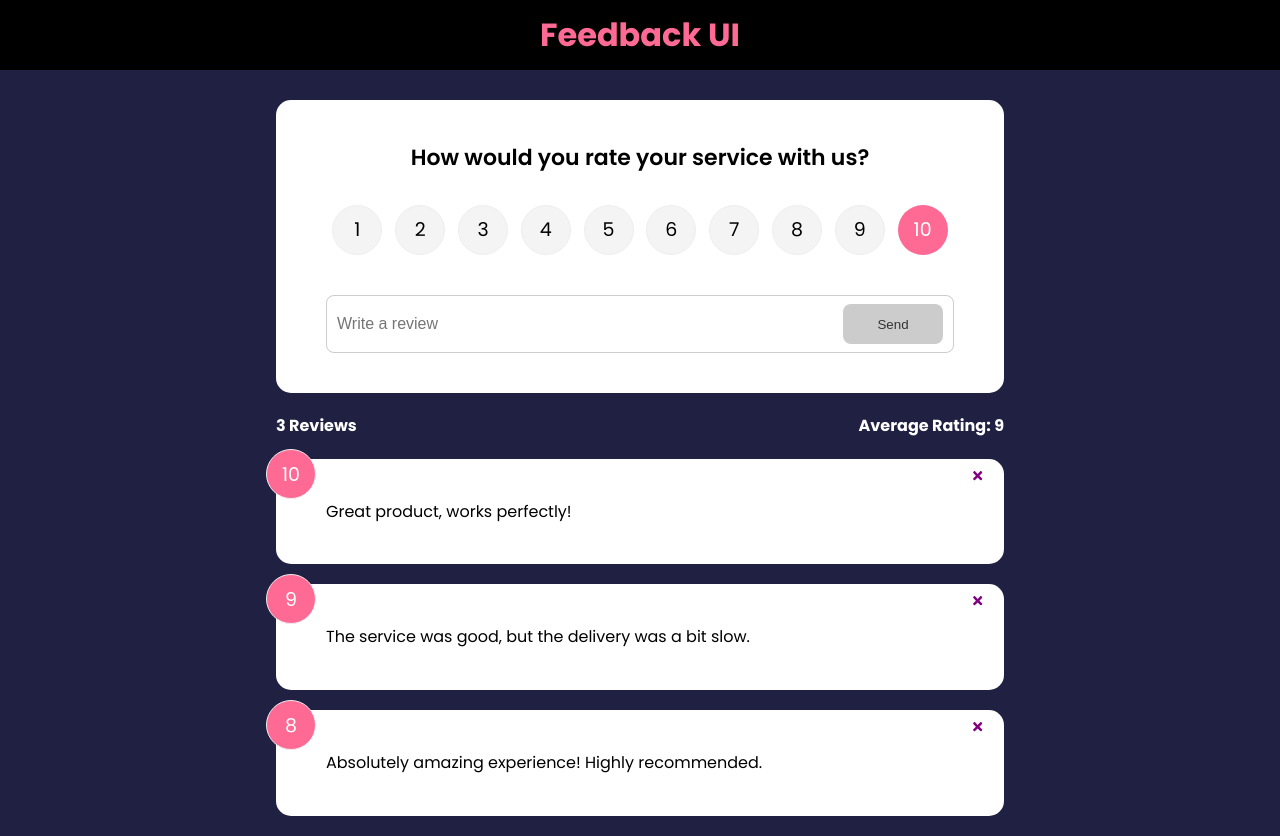
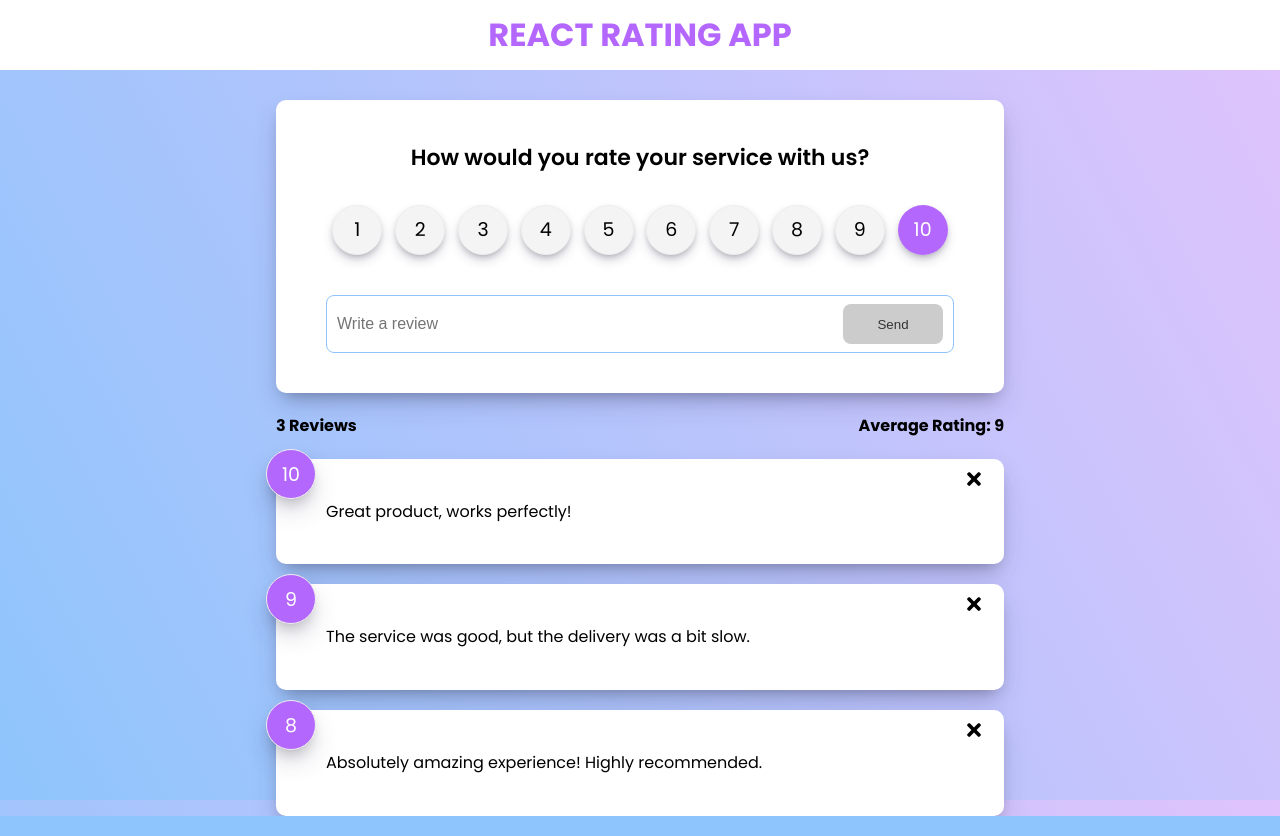
Before and after one commit to Uzafar90/React_Learning_Project_1, a React (Create React App) app: page / in a window 1280 px wide. Built offline with nearby package versions, Linux system fonts and the light colour scheme.

Commit message:
component updates

```diff
--- a/package.json
+++ b/package.json
@@ -6,10 +6,12 @@
     "@testing-library/jest-dom": "^5.17.0",
     "@testing-library/react": "^13.4.0",
     "@testing-library/user-event": "^13.5.0",
+    "framer-motion": "^4.1.17",
     "react": "^18.2.0",
     "react-dom": "^18.2.0",
     "react-icons": "^4.10.1",
     "react-scripts": "5.0.1",
+    "uuid": "^9.0.0",
     "web-vitals": "^2.1.4"
   },
   "scripts": {
--- a/src/App.js
+++ b/src/App.js
@@ -1,4 +1,5 @@
 import { useState } from 'react';
+import { v4 as uuidv4 } from 'uuid';
 import Header from './components/Header';
 import FeedbackList from './components/FeedbackList';
 import FeedbackStat from './components/FeedbackStat';
@@ -7,6 +8,12 @@ import FeedbackForm from './components/FeedbackForm';
 
 function App(props) {
 	const [feedback, setFeedback] = useState(FeedbackData);
+
+	const addFeedback = (newFeedback) => {
+		newFeedback.id = uuidv4();
+		setFeedback([newFeedback, ...feedback]);
+	};
+
 	const deleteFeedback = (id) => {
 		if (window.confirm('Are you sure you want to delete?')) {
 			setFeedback(feedback.filter((item) => item.id !== id));
@@ -17,7 +24,7 @@ function App(props) {
 		<>
 			<Header />
 			<div className="container">
-				<FeedbackForm />
+				<FeedbackForm handleAdd={addFeedback} />
 				<FeedbackStat feedback={feedback} />
 				<FeedbackList feedback={feedback} handleDelete={deleteFeedback} />
 			</div>
--- a/src/components/FeedbackForm.jsx
+++ b/src/components/FeedbackForm.jsx
@@ -3,7 +3,7 @@ import Card from './shared/Card';
 import Button from './shared/Button';
 import RatingSelect from './RatingSelect';
 
-function FeedbackForm() {
+function FeedbackForm({ handleAdd }) {
 	const [text, setText] = useState('');
 	const [rating, setRating] = useState(10);
 	const [btnDisabled, setBtnDisabled] = useState(true);
@@ -23,9 +23,21 @@ function FeedbackForm() {
 		setText(e.target.value);
 	};
 
+	const handleSubmit = (e) => {
+		e.preventDefault();
+		if (text.trim().length > 10) {
+			const newFeedback = {
+				text,
+				rating
+			};
+			handleAdd(newFeedback);
+
+			setText('');
+		}
+	};
 	return (
 		<Card>
-			<form>
+			<form onSubmit={handleSubmit}>
 				<h2>How would you rate your service with us?</h2>
 				<RatingSelect select={(rating) => setRating(rating)} />
 				<div className="input-group">
--- a/src/components/FeedbackList.jsx
+++ b/src/components/FeedbackList.jsx
@@ -1,3 +1,4 @@
+import { motion, AnimatePresence } from 'framer-motion';
 import PropTypes from 'prop-types';
 import Feedbackitem from './Feedbackitem';
 
@@ -7,9 +8,22 @@ function FeedbackList({ feedback, handleDelete }) {
 	}
 	return (
 		<div className="feedback-list">
-			{feedback.map((item) => (
-				<Feedbackitem key={item.id} item={item} handleDelete={handleDelete} />
-			))}
+			<AnimatePresence>
+				{feedback.map((item) => (
+					<motion.div
+						key={item.id}
+						initial={{ opacity: 0 }}
+						animate={{ opacity: 1 }}
+						transition={{ duration: 1.1 }}
+					>
+						<Feedbackitem
+							key={item.id}
+							item={item}
+							handleDelete={handleDelete}
+						/>
+					</motion.div>
+				))}
+			</AnimatePresence>
 		</div>
 	);
 }
--- a/src/components/Feedbackitem.jsx
+++ b/src/components/Feedbackitem.jsx
@@ -7,7 +7,7 @@ function Feedbackitem({ item, handleDelete }) {
 		<Card>
 			<div className="num-display">{item.rating}</div>
 			<button onClick={() => handleDelete(item.id)} className="close">
-				<FaTimes color="purple" />
+				<FaTimes color="black" size={20} />
 			</button>
 			<div className="text-display">{item.text}</div>
 		</Card>
--- a/src/components/Header.jsx
+++ b/src/components/Header.jsx
@@ -15,9 +15,9 @@ const Header = ({ text, bgColor, textColor }) => {
 };
 
 Header.defaultProps = {
-	text: 'Feedback UI',
-	bgColor: 'rgba(0,0,0,4)',
-	textColor: '#ff6a95'
+	text: 'REACT RATING APP',
+	bgColor: '#fff',
+	textColor: '#b467fc'
 };
 
 Header.propTypes = {
--- a/src/index.css
+++ b/src/index.css
@@ -8,7 +8,9 @@
 
 body {
 	font-family: 'Poppins', sans-serif;
-	background-color: #202142;
+	background-color: #8ec5fc;
+	background-image: linear-gradient(62deg, #8ec5fc 0%, #e0c3fc 100%);
+	height: 100vh;
 	color: #fff;
 	line-height: 1.6;
 }
@@ -35,10 +37,12 @@ header {
 .card {
 	background-color: #fff;
 	color: #333;
-	border-radius: 15px;
+	border-radius: 10px;
 	padding: 40px 50px;
 	margin: 20px 0;
 	position: relative;
+	box-shadow: rgba(50, 50, 93, 0.25) 0px 13px 27px -5px,
+		rgba(0, 0, 0, 0.3) 0px 8px 16px -8px;
 }
 
 .card.reverse {
@@ -71,6 +75,8 @@ header {
 	font-size: 19px;
 	border: 1px #eee solid;
 	transition: 0.3s;
+	box-shadow: rgba(50, 50, 93, 0.25) 0px 6px 12px -2px,
+		rgba(0, 0, 0, 0.3) 0px 3px 7px -3px;
 }
 
 .rating li label {
@@ -87,8 +93,10 @@ header {
 
 .rating li:hover,
 .num-display {
-	background: #ff6a95;
+	background: #b467fc;
 	color: #fff;
+	box-shadow: rgba(50, 50, 93, 0.25) 0px 13px 27px -5px,
+		rgba(0, 0, 0, 0.3) 0px 8px 16px -8px;
 }
 
 [type='radio'] {
@@ -96,14 +104,14 @@ header {
 }
 
 [type='radio']:checked ~ label {
-	background: #ff6a95;
+	background: #b467fc;
 	color: #fff;
 }
 
 .input-group {
 	display: flex;
 	flex-direction: row;
-	border: 1px solid #ccc;
+	border: 1px solid #8ec5fc;
 	padding: 8px 10px;
 	border-radius: 8px;
 }
@@ -119,7 +127,7 @@ input:focus {
 }
 
 .feedback-stats {
-	color: #fff;
+	color: #000;
 	display: flex;
 	justify-content: space-between;
 	align-items: center;
@@ -156,11 +164,11 @@ input:focus {
 }
 
 .btn-primary {
-	background-color: #202142;
+	background-color: #8ec5fc;
 }
 
 .btn-secondary {
-	background: #ff6a95;
+	background: #b467fc;
 }
 
 .btn:hover {
@@ -182,7 +190,7 @@ input:focus {
 .message {
 	padding-top: 10px;
 	text-align: center;
-	color: rebeccapurple;
+	color: #8ec5fc;
 }
 
 /* FIX: Remove position: absolute to keep about icon at the bottom of the
@@ -200,7 +208,7 @@ input:focus {
 }
 
 .about-link a:hover {
-	color: #ff6a95;
+	color: #b467fc;
 }
 
 .about h1 {
```
Also changed, not shown: 1 other file (tests, documents, lock files or other folders).
